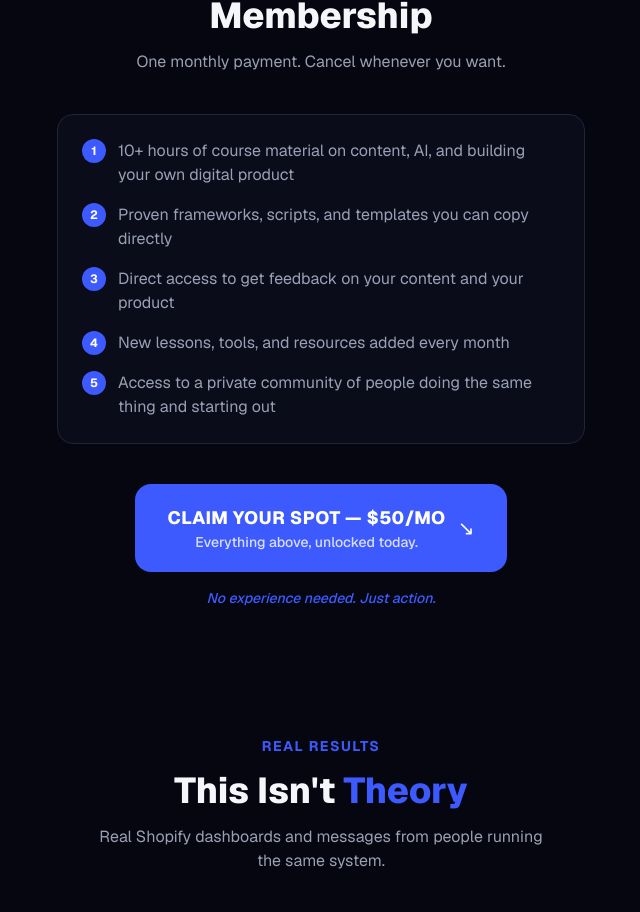
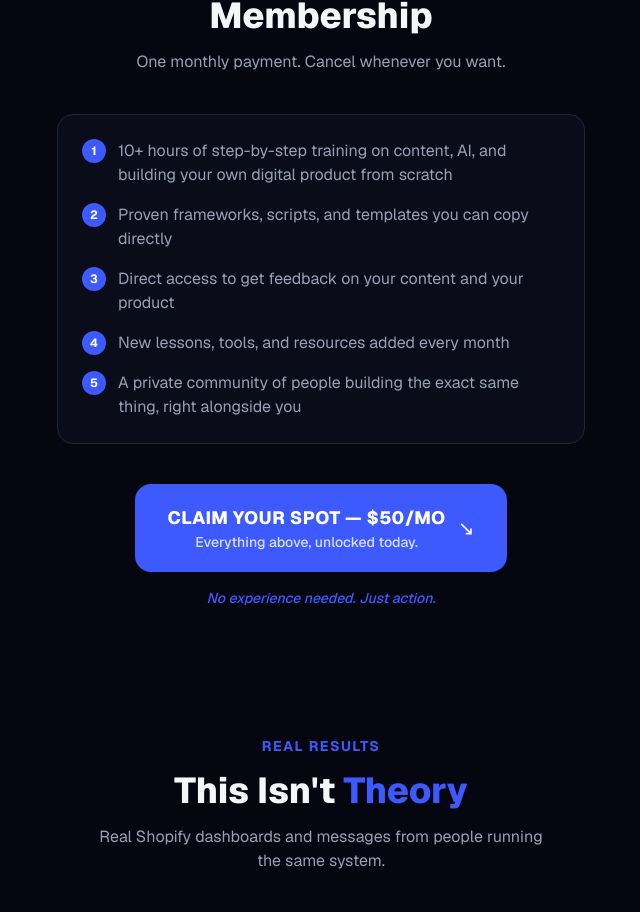
Before and after one commit to Maddoxgoforth/Brand-acquisition-funnel, a Next.js app: page /offer in a window 1280 px wide. Shown: the part 1113-2025 px from the top of the page, without its empty margins (319-959 px from the left). Built offline with nearby package versions, Linux system fonts and the light colour scheme.

Commit message:
Reword offer-includes bullets #1 and #5 for better flow
Same content as requested, phrased more like polished sales copy
instead of a literal restatement.

Co-Authored-By: Claude Sonnet 5 <noreply@anthropic.com>
Claude-Session: https://claude.ai/code/session_01UGYuGqB7RGXJm4EjrvLJi5

```diff
--- a/src/components/sections/OfferPitch.tsx
+++ b/src/components/sections/OfferPitch.tsx
@@ -4,11 +4,11 @@ import SectionHeading from "@/components/ui/SectionHeading";
 import CtaButton from "@/components/ui/CtaButton";
 
 const INCLUDES = [
-  "10+ hours of course material on content, AI, and building your own digital product",
+  "10+ hours of step-by-step training on content, AI, and building your own digital product from scratch",
   "Proven frameworks, scripts, and templates you can copy directly",
   "Direct access to get feedback on your content and your product",
   "New lessons, tools, and resources added every month",
-  "Access to a private community of people doing the same thing and starting out",
+  "A private community of people building the exact same thing, right alongside you",
 ];
 
 export default function OfferPitch() {
```
